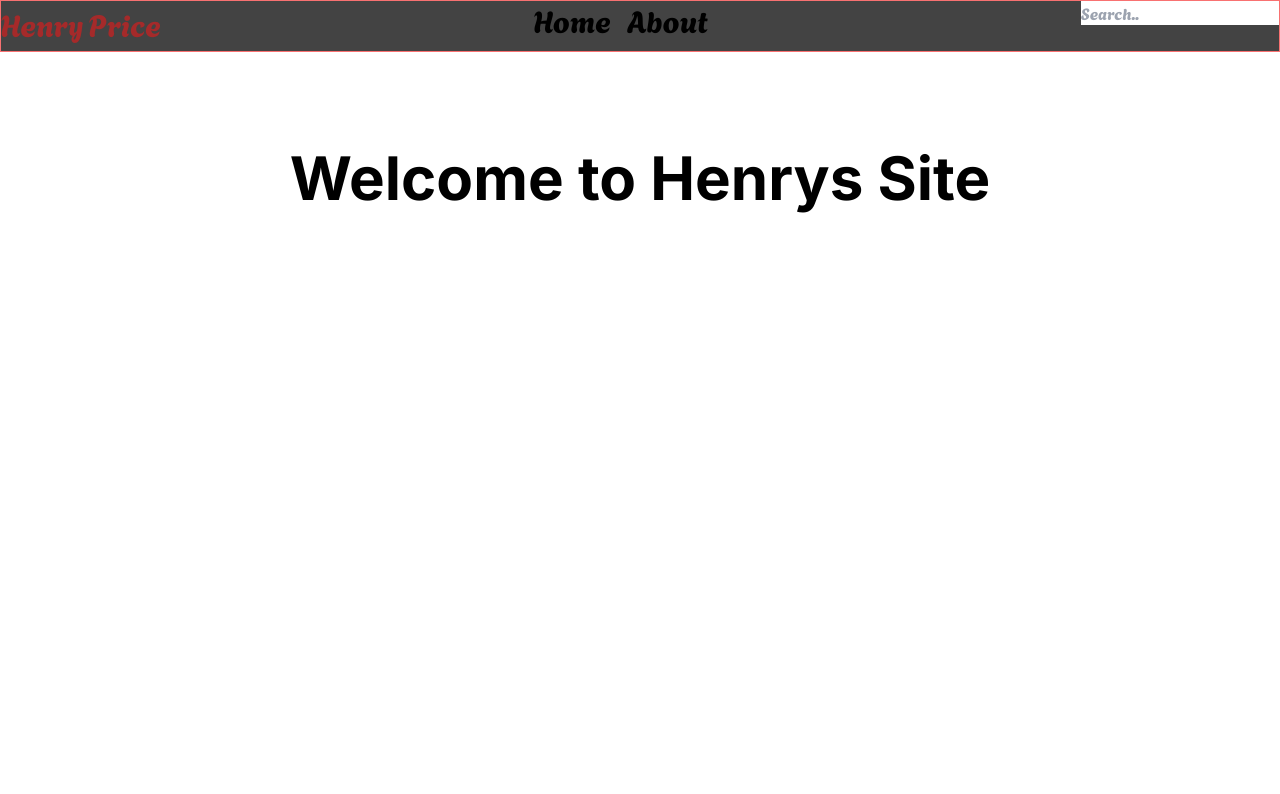
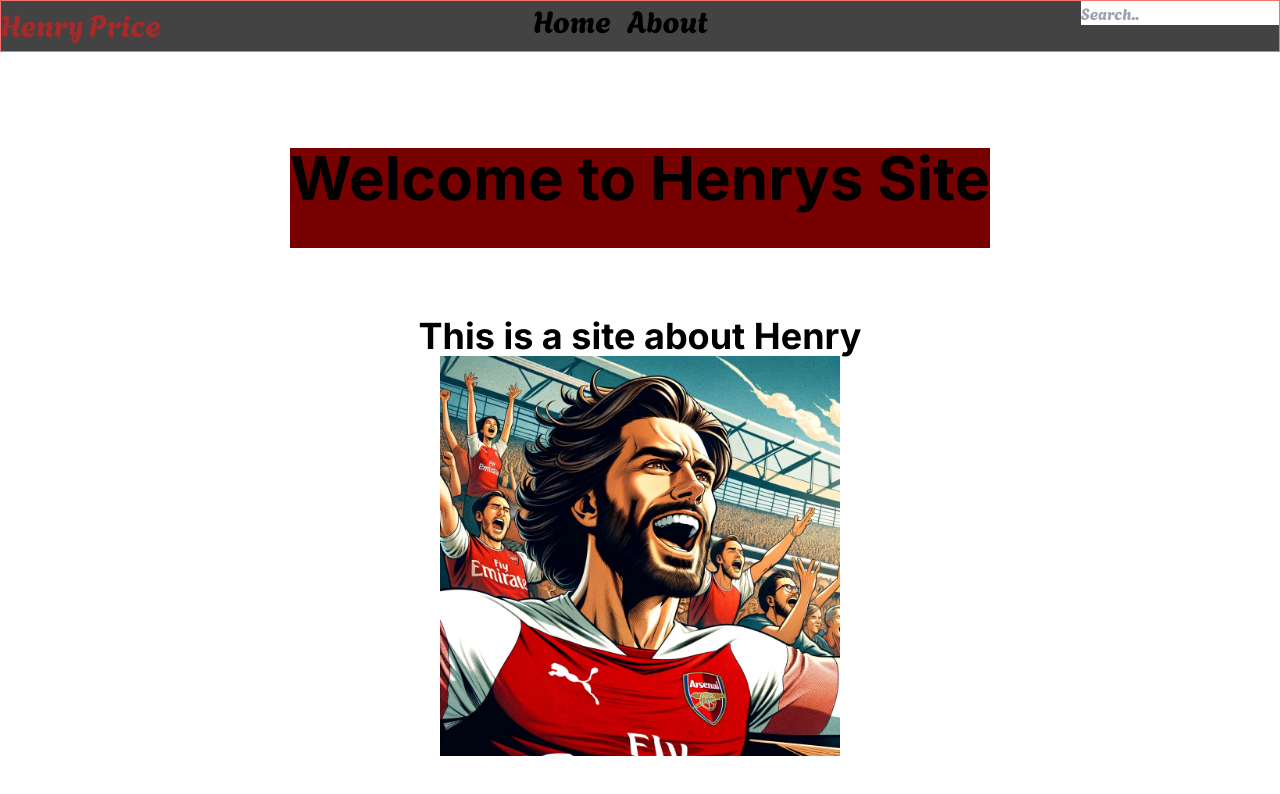
Before and after one commit to henryp25/henry-domain-final, a Next.js app in the folder react-henry/: page / in a window 1280 px wide. Shown: the top 794 px of the page. Built offline with nearby package versions, Linux system fonts and the light colour scheme.

Commit message:
Adding Google Analytics tracking

```diff
--- /dev/null
+++ b/react-henry/app/components/HeaderBanner.js
@@ -0,0 +1,14 @@
+import React from 'react'
+import '../../styles/banner.css'
+
+function HeaderBanner() {
+
+
+  return (
+    <div className='banner'>
+        <h1 className="text-6xl font-bold text-center">Welcome to Henrys Site </h1>
+    </div>
+  )
+}
+
+export default HeaderBanner
--- a/react-henry/app/layout.js
+++ b/react-henry/app/layout.js
@@ -1,18 +1,26 @@
 import { Inter } from 'next/font/google'
 import '../styles/globals.css'
 import Navigation from './components/Navigation'
+import Script from 'next/script'
+import Head from 'next/head'
 
 
 const inter = Inter({ subsets: ['latin'] })
 
 export const metadata = {
-  title: 'Create Next App',
+  title: {
+    default: 'Homepage | Henry Price',
+    template: '%s | Henry Price',
+  },
   description: 'Generated by create next app',
 }
 
 export default function RootLayout({ children }) {
   return (
     <html lang="en">
+      <Head>
+        <Script strategy="afterInteractive" src="https://www.googletagmanager.com/gtag/js?id=GTM-WC424DM" ></Script>
+      </Head>
       <body className={inter.className}>
       <Navigation />
       {children}
--- a/react-henry/app/page.js
+++ b/react-henry/app/page.js
@@ -1,10 +1,23 @@
 import Image from 'next/image'
 import Navigation from './components/Navigation'
+import HeaderBanner from './components/HeaderBanner'
 
 export default function Home() {
   return (
     <main className="flex min-h-screen flex-col items-center justify-between p-24">
-      <h1 className="text-6xl font-bold text-center">Welcome to Henrys Site </h1>
+      <div className=''>
+        <HeaderBanner />
+      </div>
+
+      <div>
+        <div className=''>
+          <h2 className="text-4xl font-bold text-center">This is a site about Henry</h2>
+        </div>
+        <div className="flex justify-center">
+          <Image src="/images/Henry-Arsenal.webp" width={400} height={400} />
+
+        </div>
+      </div>
     </main>
   )
 }
--- a/react-henry/app/pages/about/page.js
+++ b/react-henry/app/pages/about/page.js
@@ -1,5 +1,10 @@
 import React from 'react'
 
+
+export const  Metadata = {
+  title: 'Ttiitle',
+  description: '...',
+}
 export default function About() {
   return (
     <div>page</div>
--- /dev/null
+++ b/react-henry/styles/banner.css
@@ -0,0 +1,23 @@
+@tailwind base;
+@tailwind components;
+@tailwind utilities;
+
+@font-face {
+    font-family: 'Agbalumo';
+    src: url('../public/font/Agbalumo-Regular.ttf');
+}
+
+.banner{
+    background-color: #770000;
+    flex: auto;
+    width: 100%;
+    height: 100px;
+    display: block;
+    margin: 0;
+    padding: 0;
+    position: relative;
+    top: 0;
+    left: 0;
+    z-index: 1;
+
+}
```
Also changed, not shown: react-henry/public/images/Henry-Arsenal.webp (added), 1 other file (tests, documents, lock files or other folders).
